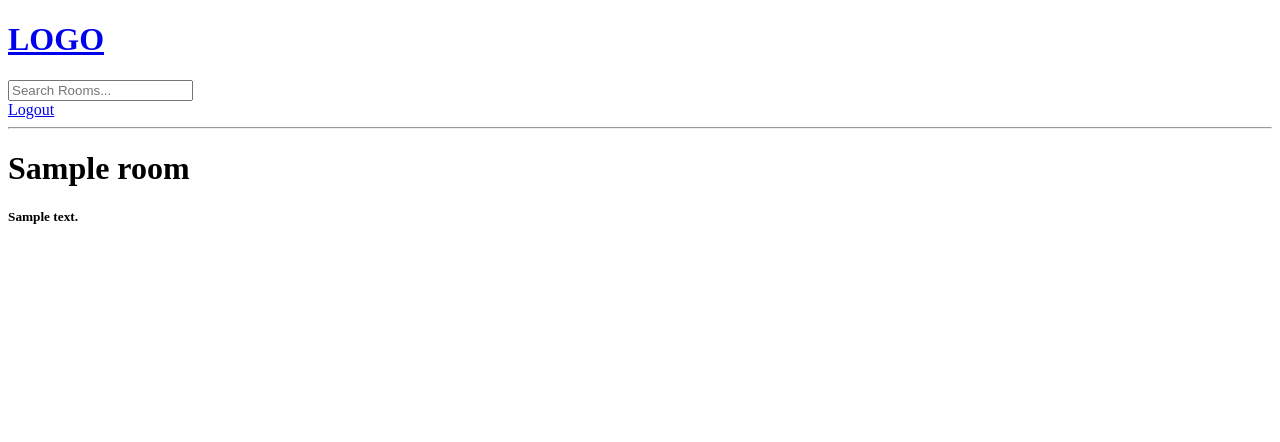
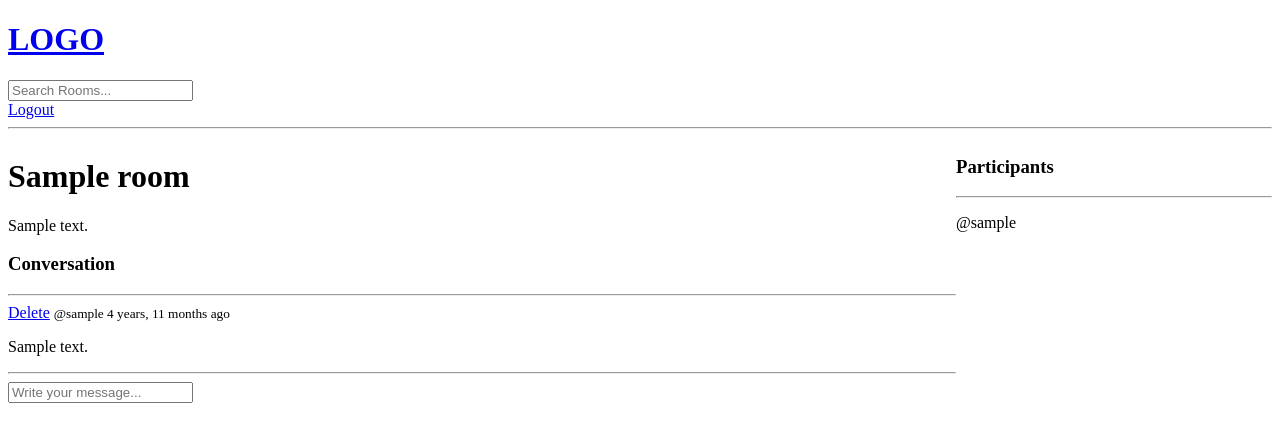
Before and after one commit to 22DP3RPotj/EduSphere, a Django app: page /room/00000000-0000-0000-0000-000000000001/ in a window 1280 px wide. Shown: the top 442 px of the page. Run offline with Django 5.2, Linux system fonts and the light colour scheme; a user stored in the database is signed in; tables that the repository leaves empty hold one stand-in row (values such as "Sample post").

Commit message:
Add CRUD for messages

```diff
--- a/core/models.py
+++ b/core/models.py
@@ -16,6 +16,7 @@ class Room(models.Model):
     topic = models.ForeignKey(Topic, on_delete=models.SET_NULL, null=True)
     name = models.CharField(max_length=200)
     description = models.TextField(blank=True, null=True)
+    participants = models.ManyToManyField(User, related_name='paricipants', blank=True)
     updated = models.DateTimeField(auto_now=True)
     created = models.DateTimeField(auto_now_add=True)
 
--- a/core/templates/core/room.html
+++ b/core/templates/core/room.html
@@ -2,7 +2,55 @@
 
 {% block content %}
 
-    <h1>{{ room.name }}</h1>
-    <h5>{{ room.description }}</h5>
+<style>
+    .room-container {
+        display: grid;
+        grid-template-columns: 3fr 1fr;
+    }
+</style>
+
+<div class="room-container">
+    <div>
+        <h1>{{ room.name }}</h1>
+
+        <p>{{ room.description }}</p>
+
+        <div class="comments-wrapper">
+            <h3>Conversation</h3>
+            <hr>
+
+            {% for message in room_messages %}
+            <div>
+                {% if request.user == message.user %}
+                <a href="{% url 'delete-message' message.id %}">Delete</a>
+                {% endif %}
+                <small>@{{ message.user|default:"[deleted]" }}  {{ message.created|timesince }} ago</small>
+                <p>{{ message.body }}</p>
+                <hr>
+            </div>
+            {% endfor %}
+        </div>
+
+        {% if request.user.is_authenticated %}
+        <div class="comment-form">
+            <form method="POST" action="">
+                {% csrf_token %}
+                <input type="text" name="body" placeholder="Write your message..." />
+            </form>
+        </div>
+        {% endif %}
+    </div>
+
+    <div>
+        <h3>Participants</h3>
+        <hr>
+
+        {% for user in participants %}
+        <div>
+            <p>@{{ user.username|default:"[deleted]" }}</p>
+        </div>
+        {% endfor %}
+    </div>
+</div>
 
 {% endblock content %}
--- a/core/urls.py
+++ b/core/urls.py
@@ -12,4 +12,5 @@ urlpatterns = [
     path('create-room/', room_views.create_room, name="create-room"),
     path('update-room/<uuid:id>/', room_views.update_room, name="update-room"),
     path('delete-room/<uuid:id>/', room_views.delete_room, name="delete-room"),
+    path('delete-message/<str:id>/', room_views.delete_message, name="delete-message"),
 ]
--- a/core/views/room_views.py
+++ b/core/views/room_views.py
@@ -2,7 +2,7 @@ from django.shortcuts import render, redirect
 from django.contrib import messages
 from django.contrib.auth.decorators import login_required
 from django.db.models import Q
-from ..models import Room, Topic
+from ..models import Room, Topic, Message
 from ..forms import RoomForm
 
 
@@ -18,14 +18,32 @@ def home(request):
     topics = Topic.objects.all()
     rooms_count = rooms.count()
 
-    context = {'rooms': rooms, 'topics': topics, 'rooms_count': rooms_count}
-    return render(request, 'core/home.html', context)
+    return render(request, 'core/home.html', context = {
+        'rooms': rooms,
+        'topics': topics,
+        'rooms_count': rooms_count
+    })
 
 
 def room(request, id):
     room = Room.objects.get(id=id)
-    context = {'room': room}
-    return render(request, 'core/room.html', context)
+    room_messages = room.message_set.all().order_by('-created')
+    participants = room.participants.all()
+
+    if request.method == 'POST':
+        message = Message.objects.create(
+            user=request.user,
+            room=room,
+            body=request.POST.get('body')
+        )
+        room.participants.add(request.user)
+        return redirect('room', id=room.id)
+
+    return render(request, 'core/room.html', context = {
+        'room': room,
+        'room_messages': room_messages,
+        'participants': participants
+    })
 
 
 @login_required(login_url='/login')
@@ -39,8 +57,7 @@ def create_room(request):
             messages.success(request, 'Room created')
             return redirect('home')
 
-    context = {'form': form}
-    return render(request, 'core/room-form.html', context)
+    return render(request, 'core/room-form.html', {'form': form})
 
 
 @login_required(login_url='/login')
@@ -55,8 +72,7 @@ def update_room(request, id):
             messages.success(request, 'Room updated')
             return redirect('home')
 
-    context = {'form': form}
-    return render(request, 'core/room-form.html', context)
+    return render(request, 'core/room-form.html', {'form': form})
 
 
 @login_required(login_url='/login')
@@ -68,5 +84,14 @@ def delete_room(request, id):
         messages.success(request, 'Room deleted')
         return redirect('home')
 
-    context = {'obj': room}
-    return render(request, 'core/delete.html', context)
+    return render(request, 'core/delete.html', {'obj': room})
+
+@login_required(login_url='/login')
+def delete_message(request, id):
+    message = Message.objects.get(id=id)
+
+    if request.method == 'POST':
+        message.delete()
+        return redirect('home')
+
+    return render(request, 'core/delete.html', {'obj': message})
--- a/requirements.txt
+++ b/requirements.txt
@@ -2,3 +2,5 @@ asgiref==3.8.1
 Django==5.1.4
 django-environ==0.11.2
 sqlparse==0.5.3
+# Static server
+whitenoise==6.8.2
```
Also changed, not shown: core/migrations/0002_room_participants.py (added).
